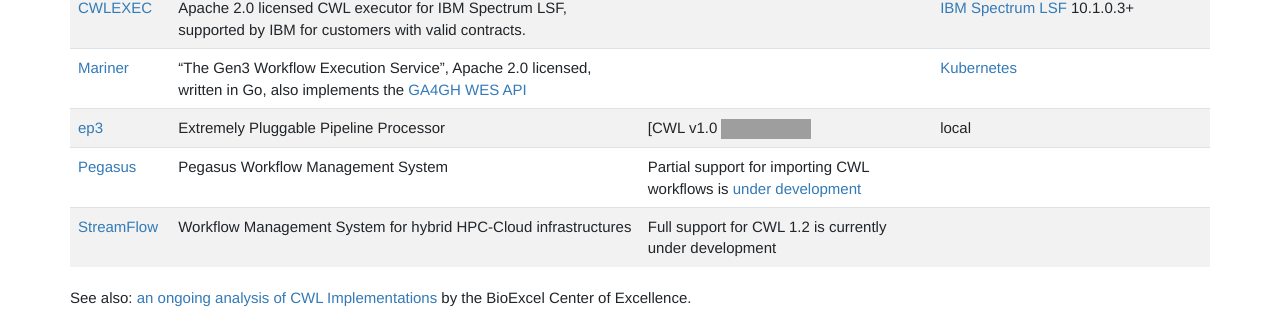
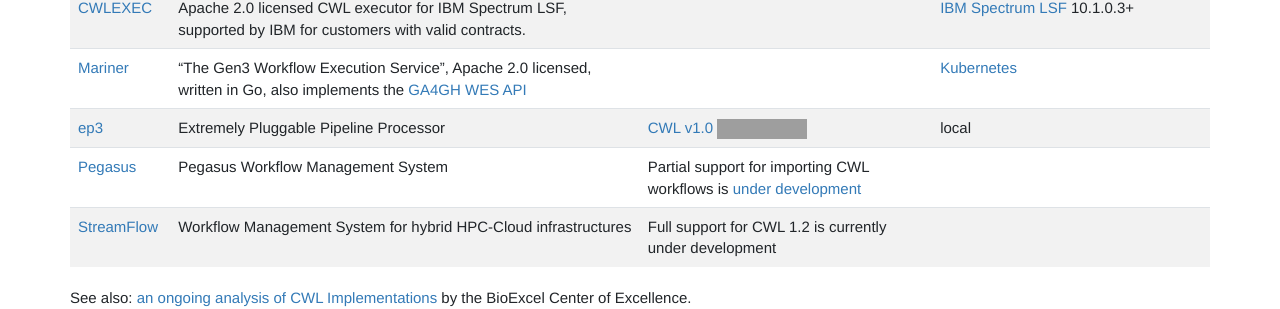
Before and after one commit to common-workflow-language/cwl-website, a Jekyll site: the page built from content/index.md, in a window 1280 px wide and 900 px high, scrolled down 2790 px. Shown: the part 141-450 px from the top of the window. Built offline with Jekyll 4.4.1, drawn with Linux system fonts in a browser that asks for light colours; comment, search, counter and statistics services are not loaded; grey boxes are pictures that could not be loaded.

Commit message:
Update implementations.html

```diff
--- a/content/_includes/home/implementations.html
+++ b/content/_includes/home/implementations.html
@@ -26,7 +26,7 @@
 |[Cromwell](https://github.com/broadinstitute/cromwell)|Cromwell workflow engine||Google, HTCondor, Local, LSF, PBS/Torque, SGE, Slurm, TES|
 |[CWLEXEC](https://github.com/IBMSpectrumComputing/cwlexec)|Apache 2.0 licensed CWL executor for IBM Spectrum LSF, supported by IBM for customers with valid contracts.||[IBM Spectrum LSF](https://developer.ibm.com/storage/products/ibm-spectrum-lsf/#) 10.1.0.3+|
 |[Mariner](https://github.com/uc-cdis/mariner)|"The Gen3 Workflow Execution Service", Apache 2.0 licensed, written in Go, also implements the [GA4GH WES API](https://ga4gh.github.io/workflow-execution-service-schemas)||[Kubernetes](https://kubernetes.io)|
-|[ep3](https://github.com/tom-tan/ep3)|Extremely Pluggable Pipeline Processor|[CWL v1.0 [![Required](https://badgen.net/https/raw.githubusercontent.com/tom-tan/conformance/master/conformance/ep3/cwl_v1.0/ep3_latest/required.json?icon=commonwl)](https://github.com/tom-tan/ep3#conformance-tests-for-cwl-v10-for-the-latest-release)| local |
+|[ep3](https://github.com/tom-tan/ep3)|Extremely Pluggable Pipeline Processor|[CWL v1.0 ![Required](https://badgen.net/https/raw.githubusercontent.com/tom-tan/conformance/master/conformance/ep3/cwl_v1.0/ep3_latest/required.json?icon=commonwl)](https://github.com/tom-tan/ep3#conformance-tests-for-cwl-v10-for-the-latest-release)| local |
 |[Pegasus](https://pegasus.isi.edu/documentation/reference-guide/cwl-support.html)|Pegasus Workflow Management System|Partial support for importing CWL workflows is [under development](https://pegasus.isi.edu/documentation/manpages/pegasus-cwl-converter.html)||
 |[StreamFlow](https://streamflow.di.unito.it/)|Workflow Management System for hybrid HPC-Cloud infrastructures|Full support for CWL 1.2 is currently under development||
 
```
